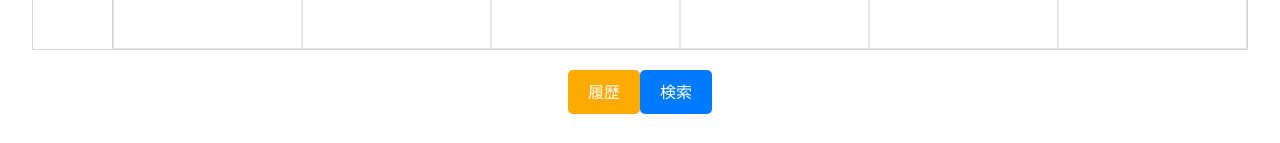
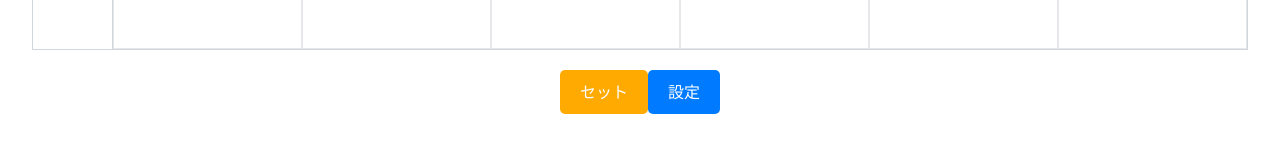
Before and after one commit to shajo-frontiers/study-plannner_b, a React app: page / in a window 1280 px wide. Shown: the part 858-1001 px from the top of the page. Built offline with nearby package versions, Linux system fonts and the light colour scheme; the HTML template or start-up script is replaced by a standard one.

Commit message:
ボタン配置

```diff
--- a/src/App.tsx
+++ b/src/App.tsx
@@ -18,8 +18,8 @@ function App() {
       <Description username = {username}/>
       <TimeTable events={events}></TimeTable>
       <div className="button-container"> {/* ← 1つのコンテナにまとめる */}
-       <button className="add-event-button2">履歴</button>
-       <button className="add-event-button1">検索</button>
+       <button className="add-event-button2">セット</button>
+       <button className="add-event-button1">設定</button>
       </div>
     </>
   );
```
